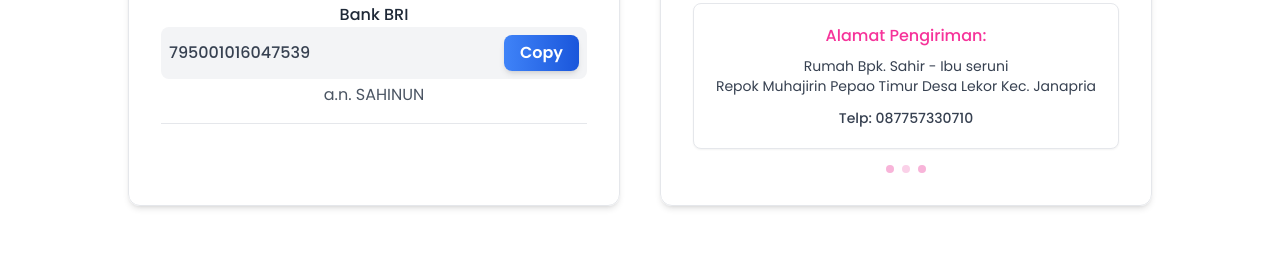
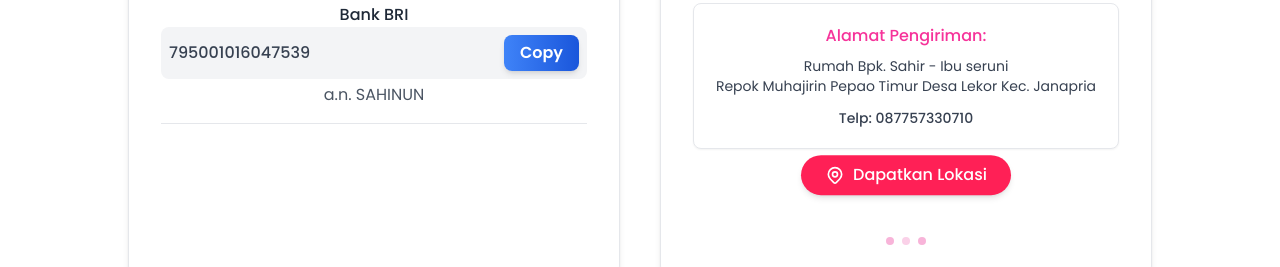
Before and after one commit to Smeagol03/The-wedding-of-Riki-and-Sahinun, a plain HTML site: page index.html in a window 1280 px wide. Shown: the part 4459-4726 px from the top of the page. Drawn offline with nearby package versions, Linux system fonts and the light colour scheme; some packages are replaced by stand-ins of ours; no server answers; a script that the page names is missing.

Commit message:
Add files via upload

```diff
--- a/index.html
+++ b/index.html
@@ -616,7 +616,20 @@
                             <p class="text-gray-700 text-sm">Repok Muhajirin Pepao Timur Desa Lekor Kec. Janapria</p>
                             <p class="text-gray-700 mt-3 font-medium text-sm">Telp: 087757330710</p>
                         </div>
-
+                        <div class="flex justify-center py-4">
+                            <a href="https://maps.app.goo.gl/Z1KPJqAQVHDTqHBV8" target="_blank"
+                                rel="noopener noreferrer"
+                                class="bg-rose-500 hover:bg-rose-600 text-white font-medium py-2 px-6 rounded-full transition-all duration-300 flex items-center shadow-md animate-bounce">
+                                <svg xmlns="http://www.w3.org/2000/svg" class="h-5 w-5 mr-2" fill="none"
+                                    viewBox="0 0 24 24" stroke="currentColor">
+                                    <path stroke-linecap="round" stroke-linejoin="round" stroke-width="2"
+                                        d="M17.657 16.657L13.414 20.9a1.998 1.998 0 01-2.827 0l-4.244-4.243a8 8 0 1111.314 0z" />
+                                    <path stroke-linecap="round" stroke-linejoin="round" stroke-width="2"
+                                        d="M15 11a3 3 0 11-6 0 3 3 0 016 0z" />
+                                </svg>
+                                Dapatkan Lokasi
+                            </a>
+                        </div>
                         <!-- Small decorative element -->
                         <div class="flex justify-center mt-4">
                             <div class="w-2 h-2 bg-pink-300 rounded-full mx-1"></div>
```
